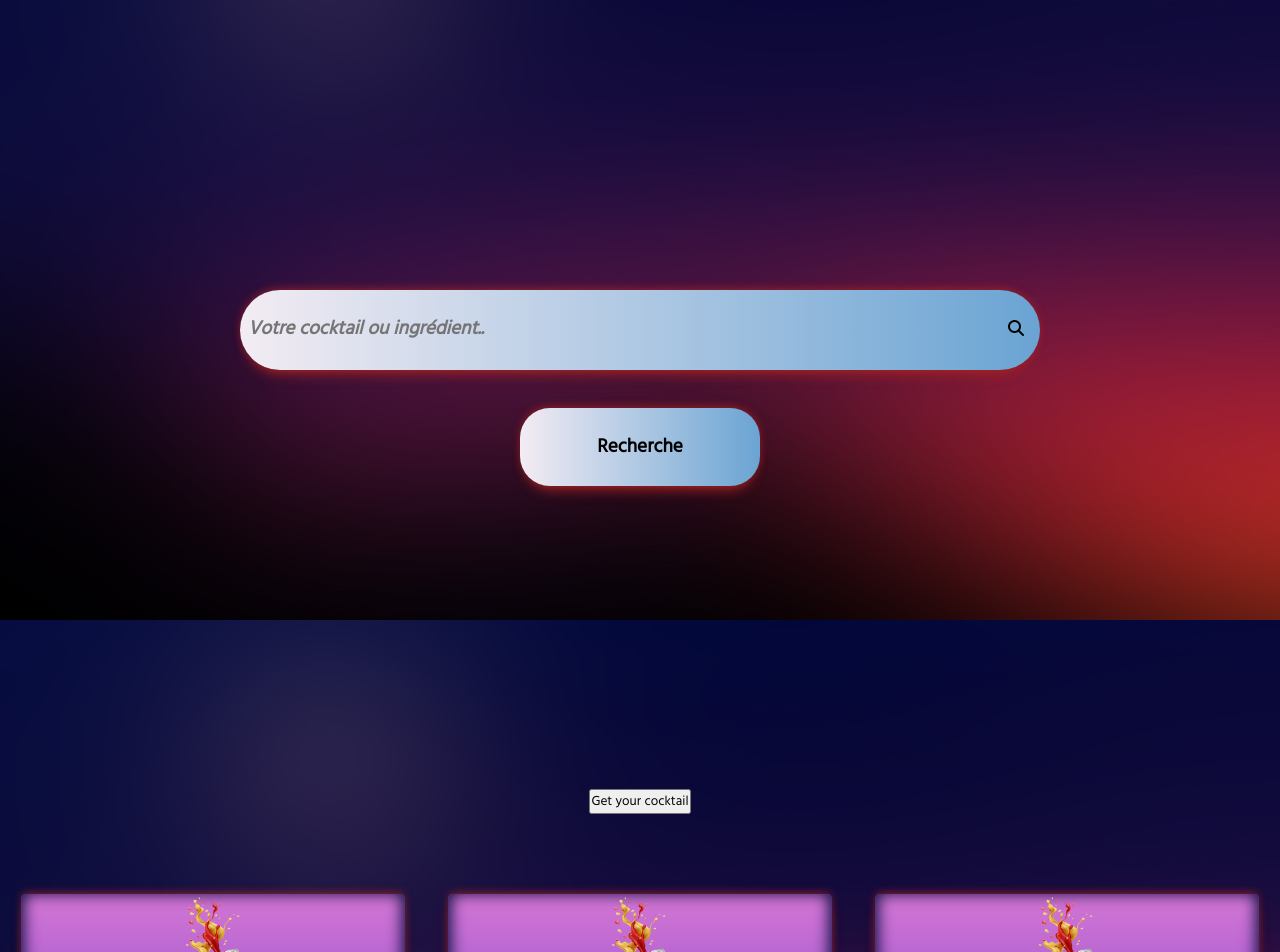
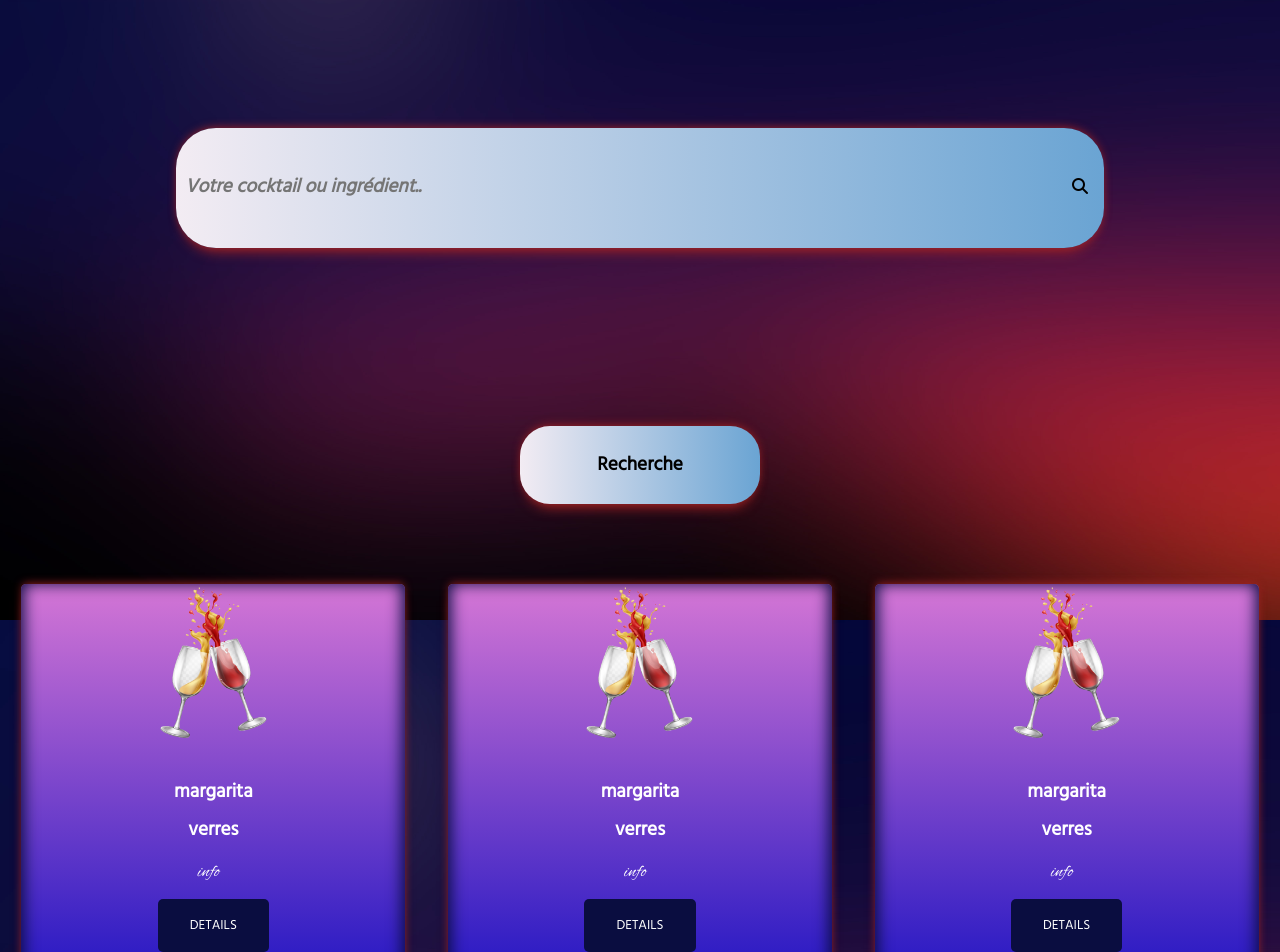
Before and after one commit to WildCodeSchool/2022-09-JS-Marseille-SNCF-P2-CocktailParty, a React (Create React App) app in the folder cocktailparty/: page / in a window 1280 px wide. Shown: the part 180-1132 px from the top of the page. Built offline with nearby package versions, Linux system fonts and the light colour scheme.

Commit message:
Change CSS of button recherche in App.js

```diff
--- a/cocktailparty/src/App.css
+++ b/cocktailparty/src/App.css
@@ -1,5 +1,3 @@
-
-
 /* #A62139
 #401033
 #0D040A
@@ -9,11 +7,11 @@
 @import url('https://fonts.googleapis.com/css2?family=Dancing+Script:wght@500&family=Fraunces:opsz,wght@9..144,700&display=swap');
 @import url('https://fonts.googleapis.com/css2?family=Fraunces:opsz,wght@9..144,700&family=Hind&display=swap');
 
-*{
+* {
     font-family: 'Hind', sans-serif;
 }
 
-body{
+body {
     text-align: center;
     background-image: url(./images/night-sunset.jpg);
     /* background-image: linear-gradient(to right, #070D41, #842219); */
@@ -23,14 +21,37 @@ body{
 
 }
 
-.cocktail-grid{
+.cocktail-grid {
     display: flex;
     flex-direction: row;
     justify-content: space-around;
 }
 
-.cocktailCard{
+.cocktailCard {
     display: flex;
     flex-direction: row;
     justify-content: center;
 }
+
+.search{
+    display: flex;
+    flex-direction: column;
+    align-items: center;
+    justify-content: center;
+}
+.btn {
+    border: 5px solid rgb(34, 14, 100);
+    box-shadow: 0px -2px 10px -2px #a62424, 0px 10px 13px -7px #a62424;
+    border-radius: 30px;
+    border-style: none;
+    width: 30vh;
+    padding: 3vh;
+    margin-top: 3%;
+    background-image: linear-gradient(to right, rgb(243, 236, 243), rgb(106, 164, 211));
+    font-size: larger;
+    font-weight: bolder;
+}
+
+.btn:hover {
+    background-image: linear-gradient(to right, rgb(243, 236, 243), rgb(55, 101, 138));
+}
--- a/cocktailparty/src/App.js
+++ b/cocktailparty/src/App.js
@@ -56,10 +56,12 @@ function App() {
   return (
     <div className="App">
       <Header />
-      <SearchBar />
-      <button type="button" onClick={getDrink}>
-        Get your cocktail
-      </button>
+      <div className="search">
+        <SearchBar />
+        <button className="btn" type="button" onClick={getDrink}>
+          Recherche
+        </button>
+      </div>
       <Cocktail />
 
       <div className="cocktail-grid">
--- a/cocktailparty/src/components/search/search.js
+++ b/cocktailparty/src/components/search/search.js
@@ -62,9 +62,9 @@ function SearchBar(props) {
           </div>
         }
       </form>
-      <button className="btn" type="submit" onClick={props.getDrink}>
+      {/* <button className="btn" type="submit" onClick={props.getDrink}>
         Recherche
-      </button>
+      </button> */}
     </div>
   );
 }
--- a/cocktailparty/src/components/search/style.css
+++ b/cocktailparty/src/components/search/style.css
@@ -3,7 +3,7 @@
 
 .searchbar {
     width: 100%;
-    height: 100vh;
+    height: 50vh;
     display: flex;
     flex-direction: column;
     justify-content: center;
@@ -24,8 +24,8 @@
 }
 
 .enter {
-    width: 60vw;
-    height: 10vh;
+    width: 70vw;
+    height: 15vh;
     padding: 1%;
     font-size: 1rem;
     background-color: transparent;
@@ -58,7 +58,7 @@ input:focus {
     padding-right: 1rem;
 }
 
-.btn {
+/* .btn {
     border: 5px solid rgb(34, 14, 100);
     box-shadow: 0px -2px 10px -2px #a62424, 0px 10px 13px -7px #a62424;
     border-radius: 30px;
@@ -74,4 +74,4 @@ input:focus {
 
 .btn:hover {
     background-image: linear-gradient(to right, rgb(243, 236, 243), rgb(55, 101, 138));
-}
+} */
```
